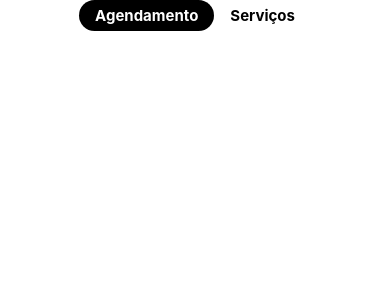
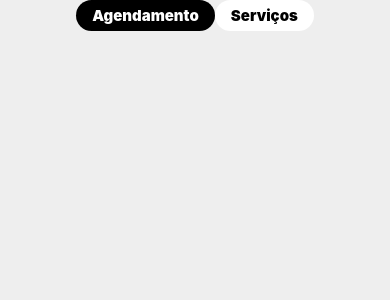
Before and after one commit to ThiagoCalisto/TBC-f, a React Native app: screen / in a window 390 px wide. Shown: the top 300 px of the page. Built offline with nearby package versions, Linux system fonts and the light colour scheme.

Commit message:
novas atts

```diff
--- a/components/HeadersTabs.js
+++ b/components/HeadersTabs.js
@@ -1,13 +1,23 @@
-import * as React from "react";
+import  React, {useState} from "react";
 import { View, Text, SafeAreaView, TouchableOpacity} from "react-native";
 import { clickProps } from "react-native-web/dist/cjs/modules/forwardedProps";
 import { color } from "react-native/Libraries/Components/View/ReactNativeStyleAttributes";
 
 export default function HeaderTabs() {
+    const[activeTab, setActiveTab] = useState("Agendamento");
     return(
         <View style={{flexDirection: "row", alignSelf:"center"}}>
-            <HeaderButton text="Agendamento" btnColor="black" textColor="white"/>
-            <HeaderButton text="Serviços" btnColor="white" textColor="black"/>
+            <HeaderButton
+            text="Agendamento"
+            btnColor="black"
+            textColor="white"
+            activeTab={activeTab}
+            setActiveTab={setActiveTab}/>
+            <HeaderButton text="Serviços"
+            btnColor="white"
+            textColor="black"
+            activeTab={activeTab}
+            setActiveTab={setActiveTab}/>
 
         </View>
     );
@@ -19,12 +29,17 @@ const HeaderButton = (props) => (
 
     <TouchableOpacity
     style={{
-    backgroundColor: props.btnColor,
+    backgroundColor: props.activeTab == props.text ? "black" : "white",
     paddingVertical: 6,
     paddingHorizontal: 16,
     borderRadius: 40,
     }}
+    onPress={() => props.setActiveTab(props.text)}
     >
-<Text style={{color: props.textColor, fontSize: 15, fontWeight: "bold"}}>{props.text}</Text>
+<Text style={{color: props.activeTab == props.text ? "white" : "black",
+    fontSize: 15,
+    fontWeight: "900"}}
+    >
+    {props.text}</Text>
     </TouchableOpacity>
 );
--- a/screens/home.js
+++ b/screens/home.js
@@ -1,15 +1,18 @@
 import * as React from "react";
 import { render } from "react-dom";
 import {View, Text, SafeAreaView} from "react-native";
+import { backgroundColor } from "react-native/Libraries/Components/View/ReactNativeStyleAttributes";
 import GlobalStyle from "../components/GlobalStyle";
 import HeaderTabs from "../components/HeadersTabs";
 
 export default function Home() {
     return(
 
-    <SafeAreaView style={GlobalStyle.AndroidSafeArea}>
+    <SafeAreaView style={GlobalStyle.AndroidSafeArea, {backgroundColor: "#eee", flex: 1}}>
+        <View>
           <HeaderTabs/>
-        </SafeAreaView>
+        </View>
+    </SafeAreaView>
 
 
     )
```
